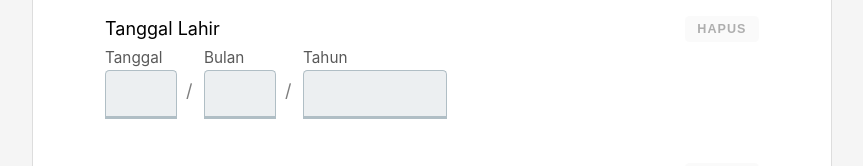
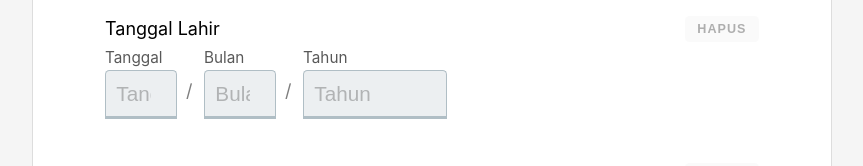
Before and after one commit to adrianpdm/JFE_ITDEV, a Vue app: page / in a window 1280 px wide. Shown: the part 181-347 px from the top of the page, without its empty margins (208-1071 px from the left). Built offline with nearby package versions, Linux system fonts and the light colour scheme.

Commit message:
consume placeholders props

```diff
--- a/src/components/XDateInput.vue
+++ b/src/components/XDateInput.vue
@@ -22,6 +22,7 @@
              type="number"
              :min="1"
              :max="31"
+             :placeholder="placeholders.date"
              v-model="m_date"
              v-on="inputElementListeners"
              style="width: 72px;">
@@ -41,6 +42,7 @@
              type="number"
              :min="1"
              :max="12"
+             :placeholder="placeholders.month"
              v-model="m_month"
              v-on="inputElementListeners"
              style="width: 72px;">
@@ -60,6 +62,7 @@
              type="number"
              :min="1900"
              :max="currentYear"
+             :placeholder="placeholders.year"
              v-model="m_year"
              v-on="inputElementListeners"
              style="width: 144px;">
@@ -103,6 +106,10 @@ export default {
     year: {
       type: [String, Number],
       default: null
+    },
+    placeholders: {
+      type: Object,
+      default: () => ({})
     }
   },
   data() {
```
